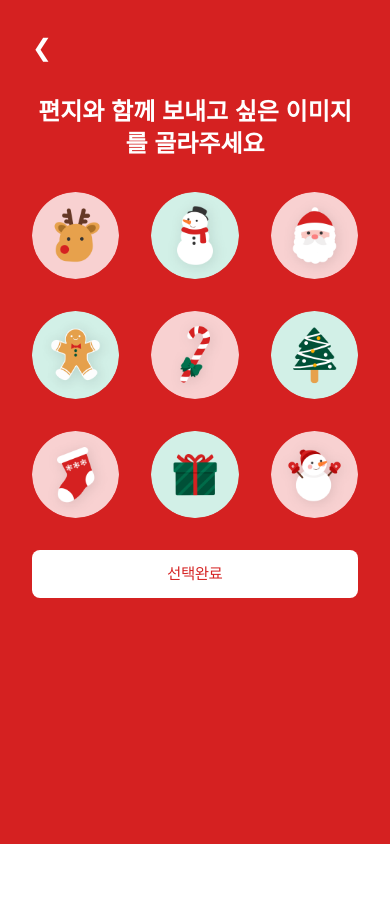
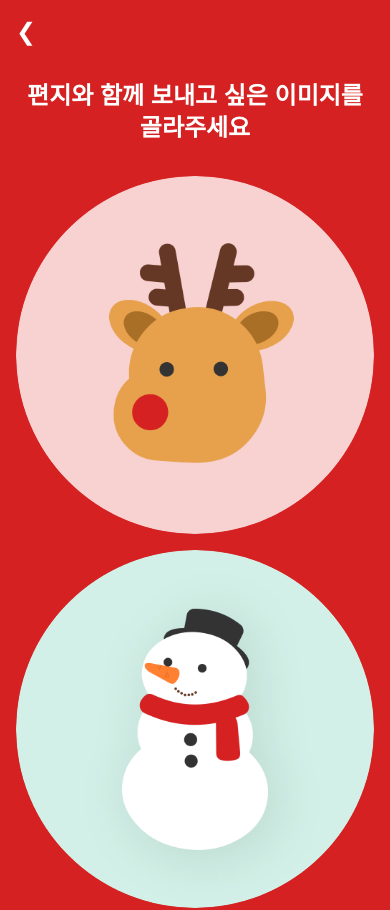
Before and after one commit to insunglee12/Webapp_test, a Next.js app: page /select-image in a window 390 px wide. Shown: the top 910 px of the page. Before the commit the page ends 844 px from the top, so only its background shows below. Built offline with nearby package versions, Linux system fonts and the light colour scheme; a web font is replaced by a local one.

Commit message:
이미지 선택 페이지 정렬

```diff
--- a/src/app/select-image/page.tsx
+++ b/src/app/select-image/page.tsx
@@ -18,7 +18,8 @@ export default function SelectImage() {
   };
 
   return (
-    <div className="min-h-screen p-8" style={{ backgroundColor: '#D52121' }}>
+    <div className="min-h-screen p-4 md:p-8 flex flex-col" style={{ backgroundColor: '#D52121' }}>
+      <div className="w-full max-w-2xl mx-auto flex-grow">
         <button
           onClick={() => router.back()}
           className="text-2xl text-white hover:text-gray-200 transition mb-8 w-fit"
@@ -29,7 +30,8 @@ export default function SelectImage() {
         <h2 className="text-2xl font-tmon font-extrabold text-center mb-8 text-white">
           편지와 함께 보내고 싶은 이미지를 골라주세요
         </h2>
-      <div className="grid grid-cols-3 gap-8 mb-8 max-w-2xl mx-auto">
+
+        <div className="grid grid-cols-1 sm:grid-cols-2 md:grid-cols-3 gap-4 md:gap-8 mb-8">
           {images.map((image, index) => (
             <div
               key={index}
@@ -40,25 +42,29 @@ export default function SelectImage() {
               `}
               onClick={() => handleImageSelect(image, index)}
             >
+              <div className="relative w-full h-full">
                 <Image
                   src={image}
                   alt={`선택 이미지 ${index + 1}`}
-              width={200}
-              height={200}
-              className="w-full h-full object-cover"
+                  fill
+                  className="object-cover"
+                  sizes="(max-width: 768px) 100vw, (max-width: 1200px) 50vw, 33vw"
                 />
+              </div>
             </div>
           ))}
         </div>
-      <div className="max-w-2xl mx-auto">
+
+        <div className="w-full">
           <button
             onClick={() => router.push('/input-text')}
-          className="w-full bg-white text-[#D52121] px-6 py-3 rounded-lg hover:bg-gray-100 transition font-pretendard font-normal"
+            className="w-full bg-white text-[#D52121] px-6 py-4 rounded-lg hover:bg-gray-100 transition font-pretendard font-normal text-lg"
             disabled={selectedIndex === null}
           >
             선택완료
           </button>
         </div>
       </div>
+    </div>
   );
 }
```
Lines whose indentation alone changed are shown as unchanged.
